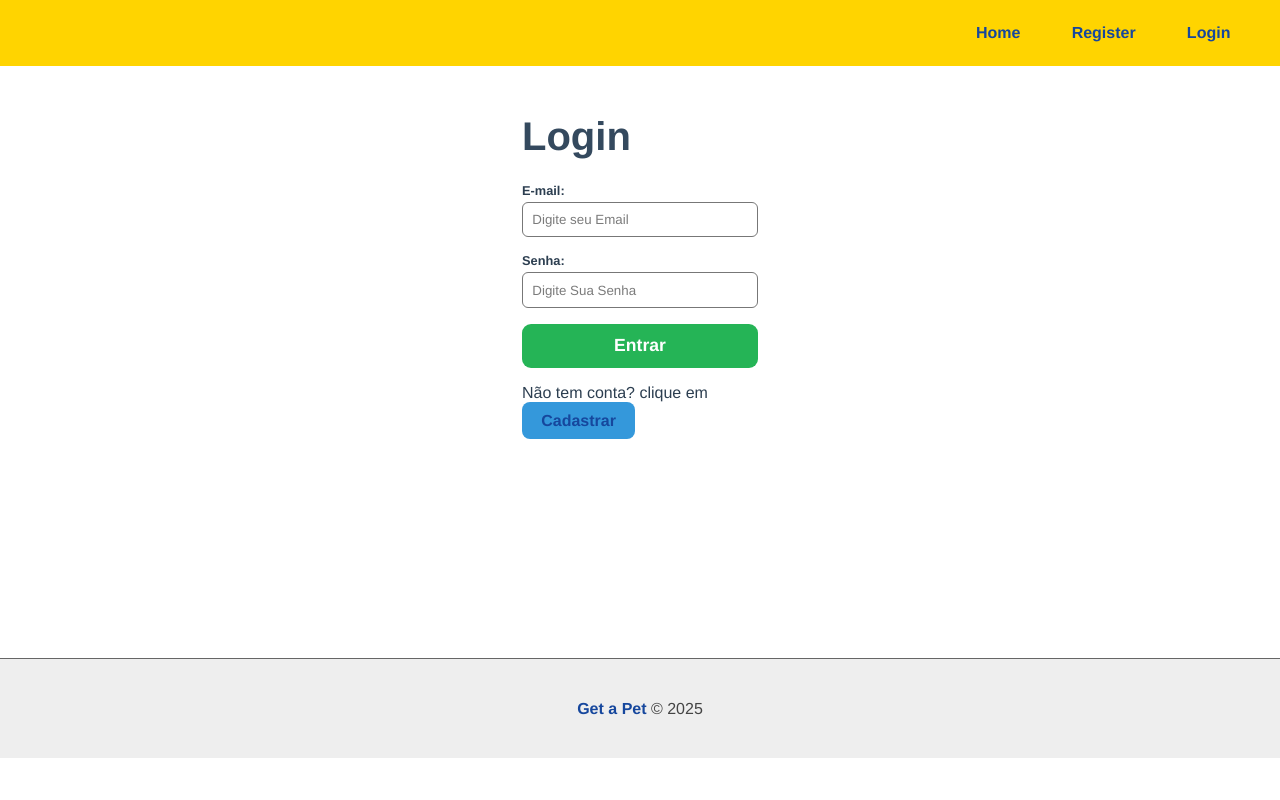
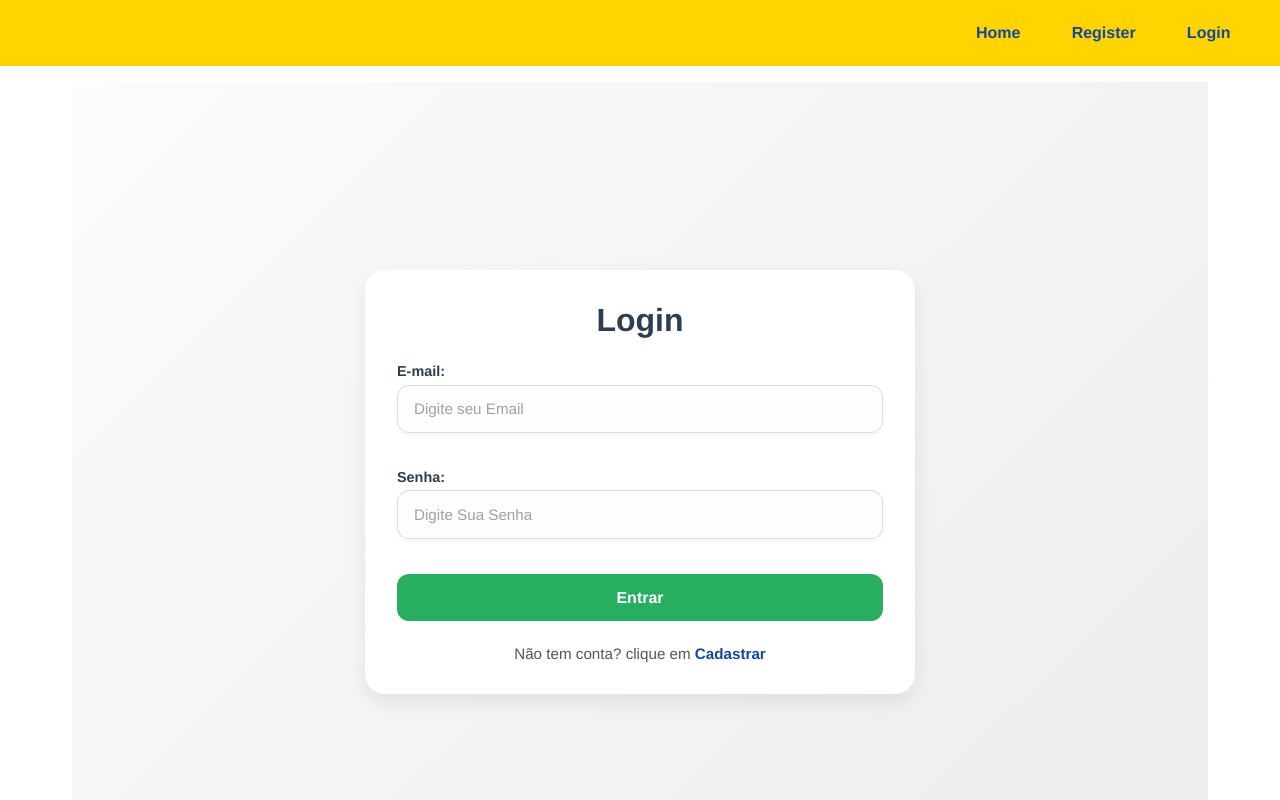
Before and after one commit to Josmateussilva0110/JWT-Verification, a React (Create React App) app in the folder frontend/: page /login in a window 1280 px wide. Shown: the top 800 px of the page. Built offline with nearby package versions, Linux system fonts and the light colour scheme.

Commit message:
fix: form styles

```diff
--- a/frontend/src/components/form/Form.module.css
+++ b/frontend/src/components/form/Form.module.css
@@ -1,44 +1,118 @@
-.form_container {
-    max-width: 300px;
-    margin: 0 auto;
-    background-color: #fff;
-    border-radius: 15px;
+.container {
+  padding: 2rem;
+  background: linear-gradient(135deg, #fdfbfb, #ebedee);
+  min-height: 100vh;
+  display: flex;
+  justify-content: center;
+  align-items: center;
 }
 
-.form_container input[type='submit'] {
-    border-radius: 9px;
-    background-color: #25b456;
-    color: #fff;
-    border: none;
-    min-width: 2.5em;
-    min-height: 2.5em;
-    width: 100%;
-    cursor: pointer;
-    font-size: 1.1em;
-    font-weight: bold;
+.title {
+  text-align: center;
+  margin-bottom: 1.5rem;
+  font-size: 2rem;
+  font-weight: bold;
+  color: #2c3e50;
 }
 
-.form_container input[type='submit']:hover {
-    background-color: #1c8a42;
+/* Card estilizado */
+.card {
+  background: white;
+  border-radius: 20px;
+  padding: 2rem;
+  max-width: 550px;
+  width: 100%;
+  box-shadow: 0 8px 20px rgba(0,0,0,0.08);
+  transition: transform 0.25s ease, box-shadow 0.25s ease;
 }
 
-.form_container p {
-    margin-top: 1em;
+.card:hover {
+  transform: translateY(-6px);
+  box-shadow: 0 12px 24px rgba(0,0,0,0.12);
 }
 
-.form_container p a {
-    color: #16479d;
-    font-weight: bold;
+/* Form */
+.form {
+  display: flex;
+  flex-direction: column;
+  gap: 1rem;
 }
 
-.preview_pet_photos {
-    display: flex;
-    justify-content: center;
-    margin: 1em;
+/* Botão */
+.actionBtn {
+  display: inline-flex;
+  align-items: center;
+  justify-content: center;
+  gap: 0.5rem;
+  padding: 0.9rem 1.2rem;
+  font-size: 1rem;
+  border-radius: 12px;
+  text-decoration: none;
+  color: white;
+  font-weight: 600;
+  border: none;
+  cursor: pointer;
+  transition: background-color 0.3s ease, transform 0.2s ease;
+  width: 100%;
 }
 
+.success {
+  background-color: #27ae60;
+}
+
+.success:hover {
+  background-color: #1e8449;
+  transform: translateY(-2px);
+}
+
+
+.detail {
+  color: #16479D;
+  font-weight: bold;
+  text-decoration: none;
+}
+
+.detail:hover {
+  color: #0c2b60;
+}
+
+.footerText {
+  margin-top: 1.5rem;
+  text-align: center;
+  font-size: 0.95rem;
+  color: #555;
+}
+
+/* Container das fotos */
+.preview_pet_photos {
+  display: flex;
+  flex-wrap: wrap;
+  gap: 1rem;
+  margin-top: 1.2rem;
+  justify-content: center;
+}
+
+/* Imagem de preview */
 .preview_pet_photos img {
-    width: 100px;
-    height: 100px;
-    margin-left: 1em;
+  width: 120px;
+  height: 120px;
+  object-fit: cover;
+  border-radius: 16px;
+  box-shadow: 0 4px 10px rgba(0,0,0,0.1);
+  transition: transform 0.25s ease, box-shadow 0.25s ease;
+  border: 2px solid #f3f3f3;
 }
+
+/* Efeito hover */
+.preview_pet_photos img:hover {
+  transform: scale(1.05);
+  box-shadow: 0 8px 16px rgba(0,0,0,0.15);
+}
+
+/* Responsividade */
+@media (max-width: 600px) {
+  .preview_pet_photos img {
+    width: 90px;
+    height: 90px;
+  }
+}
--- a/frontend/src/components/form/Input.module.css
+++ b/frontend/src/components/form/Input.module.css
@@ -1,21 +1,47 @@
 .form_control {
-    display: flex;
-    flex-direction: column;
-    margin-bottom: 1em;
+  display: flex;
+  flex-direction: column;
+  margin-bottom: 1.2em;
 }
 
+/* Label */
 .form_control label {
-    margin-bottom: .3em;
-    font-weight: bold;
-    font-size: .8em;
+  margin-bottom: 0.4em;
+  font-weight: 600;
+  font-size: 0.9em;
+  color: #2c3e50;
 }
 
+/* Input moderno */
 .form_control input {
-    padding: .7em;
-    border: 1px solid #777;
-    border-radius: 6px;
+  padding: 0.9em 1em;
+  border: 1px solid #dcdcdc;
+  border-radius: 12px;
+  background-color: #fdfdfd;
+  font-size: 1em;
+  transition: all 0.3s ease;
+  outline: none;
+  box-shadow: 0 2px 4px rgba(0,0,0,0.04);
+  width: 100%;
 }
 
+/* Placeholder mais sutil */
 .form_control input::placeholder {
-    color: #7b7b7b;
+  color: #a0a0a0;
+  font-size: 0.95em;
 }
+
+/* Efeito no foco */
+.form_control input:focus {
+  border-color: #27ae60;
+  background-color: #fff;
+  box-shadow: 0 4px 10px rgba(39, 174, 96, 0.2);
+}
+
+/* Responsividade */
+@media (max-width: 480px) {
+  .form_control input {
+    font-size: 0.95em;
+    padding: 0.8em;
+  }
+}
--- a/frontend/src/components/form/PetForm.js
+++ b/frontend/src/components/form/PetForm.js
@@ -4,7 +4,7 @@ import formStyles from './Form.module.css'
 import Select from "./Select"
 
 
-function PetForm({handleSubmit, petData, flag}) { // flag para editar ou cadastrar
+function PetForm({handleSubmit, petData, title, flag}) { // flag para editar ou cadastrar
     const [pet, setPet] = useState(petData || {})
     const [preview, setPreview] = useState([])
     const colors = ['Branco', 'Preto', 'Caramelo', 'Mesclado']
@@ -32,7 +32,10 @@ function PetForm({handleSubmit, petData, flag}) { // flag para editar ou cadastr
     }
 
     return (
-        <form onSubmit={submit}  className={formStyles.form_container}>
+        <div className={formStyles.container}>
+            <section className={formStyles.card}>
+                <h1 className={formStyles.title}>{title}</h1>
+                <form onSubmit={submit}  className={formStyles.form}>
                     <Input text="Nome do Pet" type="text" name="name" placeholder="Digite o nome" handleOnChange={handleChange} value={pet.name || ''}/>
                     <Input text="Idade do Pet" type="text" name="age" placeholder="Digite a idade" handleOnChange={handleChange} value={pet.age || ''}/>
                     <Input text="Peso do Pet" type="number" name="weight" placeholder="Digite o peso" handleOnChange={handleChange} value={pet.weight || ''}/>
@@ -54,8 +57,10 @@ function PetForm({handleSubmit, petData, flag}) { // flag para editar ou cadastr
                     </div>
 
 
-            <input type="submit" value={flag}></input>
+                    <input type="submit" value={flag} className={formStyles.actionBtn + " " + formStyles.success}></input>
                 </form>
+            </section>
+        </div>
     )
 }
 
--- a/frontend/src/components/pages/Auth/Login.js
+++ b/frontend/src/components/pages/Auth/Login.js
@@ -20,18 +20,20 @@ function Login() {
     }
 
     return (
-        <section className={styles.form_container}>
-            <h1>Login</h1>
-            <form onSubmit={handleSubmit}>
-                <Input text="E-mail" type="email" name="email" placeholder="Digite seu Email" handleOnChange={handleChange}/>
-                <Input text="Senha" type="password" name="password" placeholder="Digite Sua Senha" handleOnChange={handleChange}/>
-                <input type="submit" value="Entrar"></input>
-            </form>
+        <div className={styles.container}>
+            <section className={styles.card}>
+                <h1 className={styles.title}>Login</h1>
+                <form onSubmit={handleSubmit} className={styles.form}>
+                    <Input text="E-mail" type="email" name="email" placeholder="Digite seu Email" handleOnChange={handleChange}/>
+                    <Input text="Senha" type="password" name="password" placeholder="Digite Sua Senha" handleOnChange={handleChange}/>
+                    <input type="submit" value="Entrar" className={styles.actionBtn + " " + styles.success}></input>
+                </form>
 
-            <p>
-                Não tem conta? clique em <Link to="/register">Cadastrar</Link>
-            </p>
-        </section>
+                <p className={styles.footerText}>
+                    Não tem conta? clique em <Link to="/register" className={styles.detail}>Cadastrar</Link>
+                </p>
+            </section>
+        </div>
     )
 }
 
--- a/frontend/src/components/pages/User/Profile.js
+++ b/frontend/src/components/pages/User/Profile.js
@@ -57,23 +57,25 @@ function Profile() {
 
 
     return (
-        <section>
+        <div className={formStyle.container}>
+            <section className={formStyle.card}>
                 <div className={styles.profile_header}>
-                <h1>Profile</h1>
+                    <h1 className={formStyle.title}>Perfil</h1>
                     {(user.photo || preview) && (
                         <RoundedImage src={preview ? URL.createObjectURL(preview) : `${process.env.REACT_APP_API_URL}/images/users/${user.photo}`} alt={user.name}>
 
                         </RoundedImage>
                     )}
                 </div>
-            <form onSubmit={handleSubmit} className={formStyle.form_container}>
+                <form onSubmit={handleSubmit} className={formStyle.form}>
                     <Input text="Nome" type="text" name="name" placeholder="Digite seu Nome" handleOnChange={handleChange} value={user.name || ''}/>
                     <Input text="E-mail" type="email" name="email" placeholder="Digite seu Email" handleOnChange={handleChange} value={user.email || ''}/>
                     <Input text="Telefone" type="text" name="phone" placeholder="Digite seu Telefone" handleOnChange={handleChange} value={user.phone || ''}/>
                     <Input text="Foto de Perfil" type="file" name="photo" handleOnChange={onFileChange}/>
-                <input type='submit' value='Editar'></input>
+                    <input type='submit' value='Editar' className={formStyle.actionBtn + " " + formStyle.success}></input>
                 </form>
             </section>
+        </div>
     )
 }
 
--- a/frontend/src/components/pages/pet_pages/Dashboard.module.css
+++ b/frontend/src/components/pages/pet_pages/Dashboard.module.css
@@ -45,7 +45,7 @@ td img {
   margin: 0 auto;
 }
 
-section a {
+.section_a {
   display: inline-block;
   background-color: #3498db;
   color: #fff;
@@ -57,7 +57,7 @@ section a {
   margin-bottom: 1rem;
 }
 
-section a:hover {
+.section_a:hover {
   background-color: #2980b9;
 }
 
--- a/frontend/src/components/pages/pet_pages/EditPet.js
+++ b/frontend/src/components/pages/pet_pages/EditPet.js
@@ -58,9 +58,8 @@ function EditPet() {
 
     return (
         <section>
-            <h1>Editar Pet</h1>
             {pet.id && (
-                <PetForm handleSubmit={updatePet} petData={pet} flag="Atualizar">
+                <PetForm handleSubmit={updatePet} petData={pet} title="Editar Pet"  flag="Atualizar">
 
 
                 </PetForm>
--- a/frontend/src/components/pages/pet_pages/MyPets.js
+++ b/frontend/src/components/pages/pet_pages/MyPets.js
@@ -72,7 +72,7 @@ function MyPets() {
   return (
     <section>
       <h1>Meus Pets</h1>
-      <Link to="/pet/add">Cadastrar Pet</Link>
+      <Link  className={styles.section_a} to="/pet/add">Cadastrar Pet</Link>
 
       {pets.length > 0 ? (
         <table>
--- a/frontend/src/components/pages/pet_pages/Register.js
+++ b/frontend/src/components/pages/pet_pages/Register.js
@@ -50,10 +50,7 @@ function RegisterPet() {
 
     return (
         <section className={styles.addpet_header}>
-            <div>
-                <h1>Cadastrar Pet</h1>
-            </div>
-            <PetForm handleSubmit={addPet} flag="Cadastrar" />
+            <PetForm handleSubmit={addPet} title="Cadastrar Pet" flag="Cadastrar" />
         </section>
     )
 }
```
Also changed, not shown: frontend/src/components/pages/Auth/Register.js (+10 -9 lines). Lines whose indentation alone changed are shown as unchanged.
